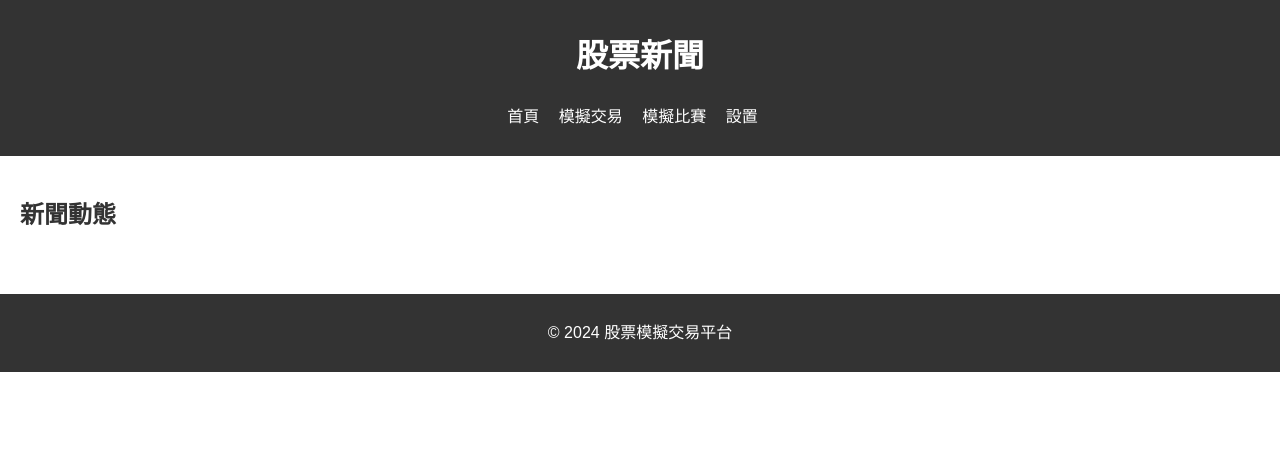
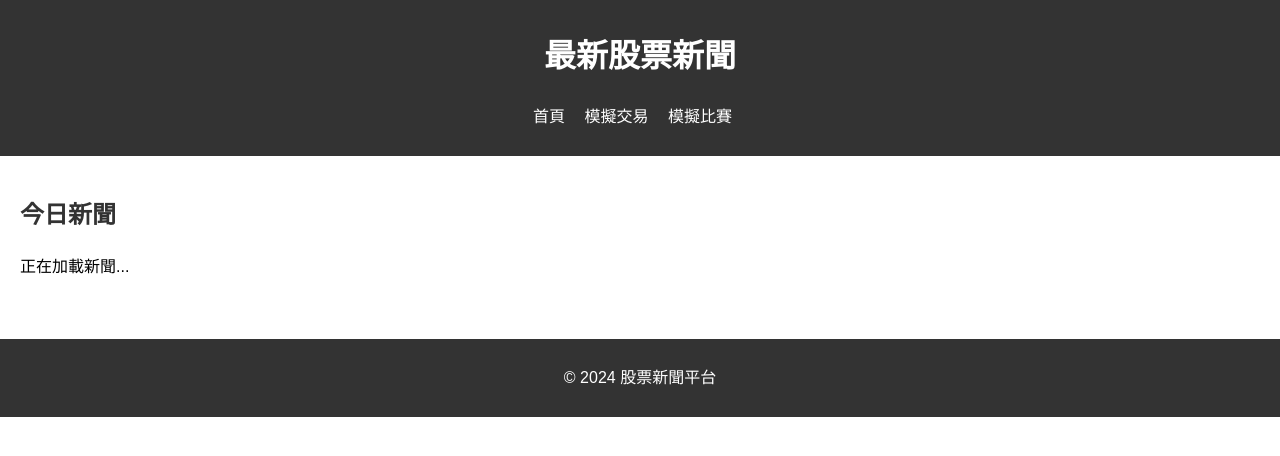
Before and after one commit to 5ssrei/stock, a plain HTML site: page news.html in a window 1280 px wide. Drawn offline with Linux system fonts and the light colour scheme.

Commit message:
Update news.html

```diff
--- a/news.html
+++ b/news.html
@@ -9,26 +9,27 @@
 </head>
 <body>
     <header>
-        <h1>股票新聞</h1>
+        <h1>最新股票新聞</h1>
         <nav>
             <ul>
                 <li><a href="index.html">首頁</a></li>
                 <li><a href="simulate-trade.html">模擬交易</a></li>
                 <li><a href="competition.html">模擬比賽</a></li>
-                <li><a href="settings.html">設置</a></li>
             </ul>
         </nav>
     </header>
 
     <main>
         <section>
-            <h2>新聞動態</h2>
-            <div id="news-section"></div>
+            <h2>今日新聞</h2>
+            <div id="news-container">
+                <p>正在加載新聞...</p>
+            </div>
         </section>
     </main>
 
     <footer>
-        <p>&copy; 2024 股票模擬交易平台</p>
+        <p>&copy; 2024 股票新聞平台</p>
     </footer>
 </body>
 </html>
```
